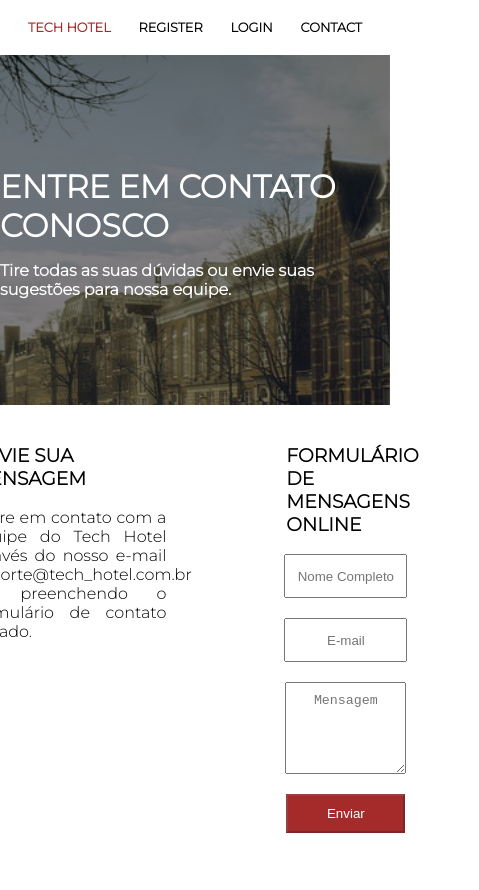
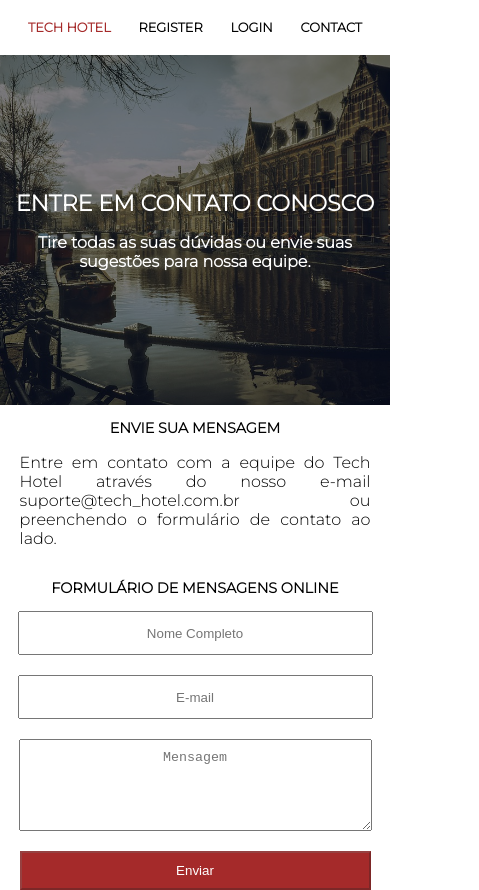
Before and after one commit to marianasaraiva/tech-hotel, a React (Create React App) app in the folder front-end/: page /contact in a window 390 px wide. Shown: the whole page, 479 px wide, since content can reach past the window. Before the commit the page ends 844 px from the top, so only its background shows below. Built offline with nearby package versions, Linux system fonts and the light colour scheme.

Commit message:
style: contact page styling responsive

```diff
--- a/front-end/src/pages/Contact/styles.js
+++ b/front-end/src/pages/Contact/styles.js
@@ -33,6 +33,14 @@
     text-transform: uppercase;
     margin-bottom: 0px;
   }
+
+  @media screen and (max-width: 550px) {
+    text-align: center;
+
+    h1 {
+      font-size: 1.4em;
+    }
+  }
 `;
 
 export const ContainerSection = styled.section`
@@ -46,6 +54,11 @@
   h1 {
     text-transform: uppercase;
   }
+
+  @media screen and (max-width: 850px) {
+    flex-direction: column;
+    align-items: center;
+  }
 `;
 
 export const ContainerDiv = styled.div`
@@ -54,7 +67,7 @@
   justify-content: space-evenly;
   align-items: left;
   width: 50%;
-  padding: 0px 60px;
+  padding: 0px 40px;
   padding-top: 20px;
 
   h3 {
@@ -65,6 +78,22 @@
   p {
     text-align: justify;
   }
+
+  @media screen and (max-width: 850px) {
+    align-items: center;
+    width: 70%;
+    padding: 0px;
+
+    h3 {
+      text-align: center;
+      font-size: 0.9em;
+    }
+  }
+
+  @media screen and (max-width: 450px) {
+    width: 90%;
+    padding-top: 0px;
+  }
 `;
 
 export const ContainerForm = styled.form`
@@ -72,7 +101,7 @@
   flex-direction: column;
   justify-content: space-evenly;
   align-items: center;
-  width: 90%;
+  width: 100%;
   font-family: 'Montserrat', sans-serif;
 
   input {
```
Also changed, not shown: front-end/src/pages/Contact/index.js (indentation only).
